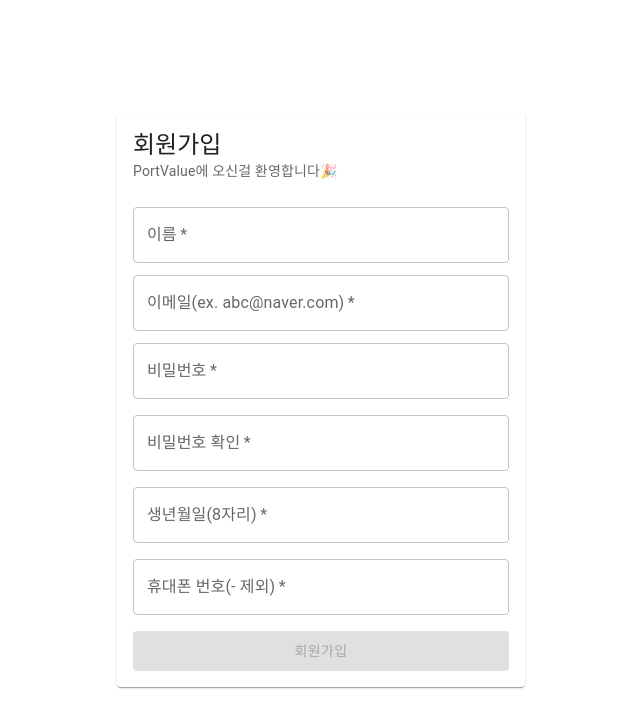
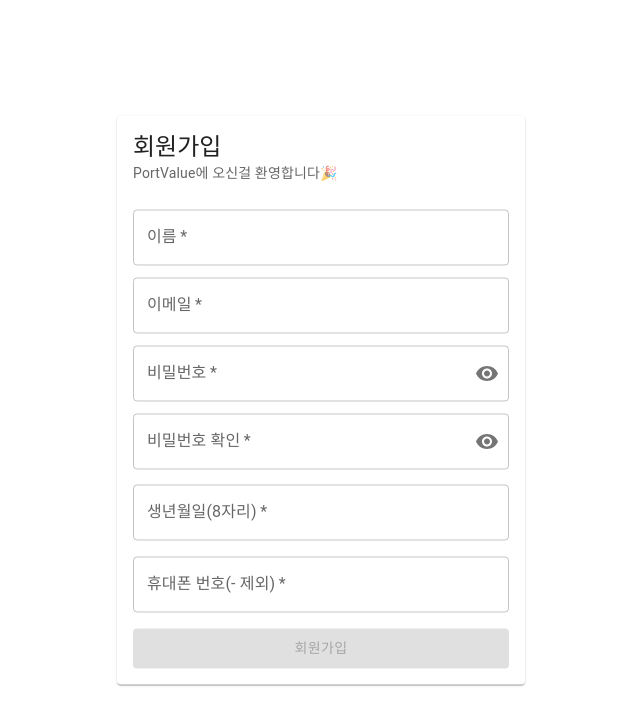
Before and after one commit to DannyJ34/pv_cms_fe, a React (Create React App) app: page /signup in a window 1280 px wide. Shown: the top 728 px of the page, without its empty margins (319-959 px from the left). Built offline with nearby package versions, Linux system fonts and the light colour scheme.

Commit message:
Signup ui 완료 - API 붙이는 작업 남음

```diff
--- a/package.json
+++ b/package.json
@@ -5,6 +5,7 @@
   "dependencies": {
     "@emotion/react": "^11.9.3",
     "@emotion/styled": "^11.9.3",
+    "@mui/icons-material": "^5.8.4",
     "@mui/material": "^5.8.4",
     "@testing-library/jest-dom": "^5.16.4",
     "@testing-library/react": "^12.1.4",
--- a/src/App.js
+++ b/src/App.js
@@ -10,7 +10,7 @@ const App = () => {
   return (
     <BrowserRouter>
       <Routes>
-        <Route exact path="/" element={<Home />} />
+        <Route exact path="/home" element={<Home />} />
         <Route exact path="/signin" element={<Signin />} />
         <Route exact path="/signup" element={<Signup />} />
         <Route exact path="*" element={<NotFound />} />
--- a/src/pages/Signin.js
+++ b/src/pages/Signin.js
@@ -49,7 +49,7 @@ const Signin = () => {
     }
 
     useEffect(() => {
-        if (email && password !== "") {
+        if (email !== "" && password !== "") {
             setDisabled(false)
         } else {
             setDisabled(true)
--- a/src/pages/Signup.js
+++ b/src/pages/Signup.js
@@ -6,12 +6,14 @@ import Button from '@mui/material/Button';
 import Typography from '@mui/material/Typography';
 import TextField from '@mui/material/TextField';
 import IconButton from '@mui/material/IconButton';
+import OutlinedInput from '@mui/material/OutlinedInput';
+import FormHelperText from '@mui/material/FormHelperText';
+import InputLabel from '@mui/material/InputLabel';
 import InputAdornment from '@mui/material/InputAdornment';
 import FormControl from '@mui/material/FormControl';
 import Visibility from '@mui/icons-material/Visibility';
 import VisibilityOff from '@mui/icons-material/VisibilityOff';
 import styled from "styled-components";
-
 
 const Signup = () => {
     const navigate = useNavigate();
@@ -20,7 +22,8 @@ const Signup = () => {
     const [email, setEmail] = useState("");
     const [password, setPassword] = useState("");
     const [confirmPassword, setConfirmPassword] = useState("");
-    const [showPassword, setShowPassword] = useState(false);
+    const [showPasswordValue, setShowPasswordValue] = useState({ showPassword: false });
+    //const [showPassword, setShowPassword] = useState(false);
     const [birthdate, setBirthdate] = useState("");
     const [phoneNumber, setPhoneNumber] = useState("");
     const [disabled, setDisabled] = useState(true);
@@ -30,7 +33,7 @@ const Signup = () => {
     };
 
     const [errFromEmail, setErrFromEmail] = useState(false);
-    const [errFromConfirmPassword, setErrFromConfirmPassword] = useState(false);
+    const [errFromConfirmPassword, setErrFromConfirmPassword] = useState("");
     const [errFromBirthdate, setErrFromBirthdate] = useState(false);
     const [errFromPhoneNumber, setErrFromPhoneNumber] = useState(false);
 
@@ -50,8 +53,19 @@ const Signup = () => {
         setConfirmPassword(event.target.value);
     };
 
-    const handleShowPassword = (event) => {
-        setConfirmPassword(event.target.value);
+    const handleShowPassword = () => {
+        setShowPasswordValue({
+            showPassword: !showPasswordValue.showPassword
+        });
+    };
+    // //const handleShowPassword = () => {
+    //     setShowPassword({
+    //         showPassword: !showPassword
+    //     });
+    // }; 이렇게 객체가 되는 경우를 방지하는 방법이 또 무엇이 있는지?
+
+    const handleMouseDownPassword = (event) => {
+        event.preventDefault();
     };
 
     const handleBirthdateChange = (event) => {
@@ -63,18 +77,21 @@ const Signup = () => {
     };
 
     const signUpInfoSummit = () => {
-        console.log("email: " + email)
+        // console.log("email: " + email)
         console.log("password: " + password)
-        console.log("errFromBirthdate: " + errFromBirthdate)
-        console.log("birthdate.length: " + birthdate.length)
-        console.log("errFromPhoneNumber: " + errFromPhoneNumber)
-        console.log("phoneNumber.length: " + phoneNumber.length)
-
+        console.log("confirmPassword: " + confirmPassword)
+        // console.log("errFromBirthdate: " + errFromBirthdate)
+        // console.log("birthdate.length: " + birthdate.length)
+        // console.log("errFromPhoneNumber: " + errFromPhoneNumber)
+        // console.log("phoneNumber.length: " + phoneNumber.length)
+        console.log("errFromConfirmPassword: " + errFromConfirmPassword)
+        // console.log(showPasswordValue)
 
         if (confirmPassword !== password)
-            setErrFromConfirmPassword(true)
+            setErrFromConfirmPassword("비밀번호가 일치하지 않습니다.")
         else
-            setErrFromConfirmPassword(false);
+            setErrFromConfirmPassword("");
+        //공백이 아니면 true라는 점을 기반으로 코드를 짠 경우.
 
         if (birthdate.length !== 8)
             setErrFromBirthdate(true)
@@ -90,11 +107,26 @@ const Signup = () => {
     }
 
     useEffect(() => {
-        if (managerName !== "" && email !== "" && password !== "" && confirmPassword !== "" && birthdate !== "" && phoneNumber !== "")
+        if (managerName !== "" &&
+            email !== "" &&
+            password !== "" &&
+            confirmPassword !== "" &&
+            birthdate !== "" &&
+            phoneNumber !== ""
+        )
             setDisabled(false)
         else
             setDisabled(true)
     }, [managerName, email, password, confirmPassword, birthdate, phoneNumber])
+
+    useEffect(() => {
+        // if (showPassword == 0)
+        //     setShowPassword(true)
+        // else
+        //     setShowPassword(false)
+
+        console.log("showPasswordValue: ", showPasswordValue.showPassword)
+    }, [showPasswordValue.showPassword])
 
     return (
         <CardPositionDiv>
@@ -122,7 +154,6 @@ const Signup = () => {
                     variant="outlined"
                     type="text"
                     required
-                    type="string"
                     value={managerName}
                     onChange={handleManagerNameChange}
                     sx={{
@@ -133,7 +164,7 @@ const Signup = () => {
                 />
                 <TextField
                     id="outlined-basic"
-                    label="이메일(ex. abc@naver.com)"
+                    label="이메일"
                     name="email"
                     variant="outlined"
                     required
@@ -147,68 +178,85 @@ const Signup = () => {
                         mb: "12px"
                     }}
                 />
-                {/* <FormControl
-                    id="outlined-adornment-password"
-                    type={showPassword ? 'text' : 'password'}
-                    label="비밀번호"
-                    name="password"
+                <FormControl
                     variant="outlined"
                     required
-                    value={password}
-                    onChange={handlePasswordChange}
                     sx={{
                         width: "376px",
                         ml: "16px",
-                        mb: "16px"
+                        mb: "12px"
                     }}
+                >
+                    <InputLabel htmlFor="outlined-adornment-password">비밀번호</InputLabel>
+                    <OutlinedInput
+                        id="outlined-adornment-password"
+                        type={showPasswordValue.showPassword ? 'text' : 'password'}
+                        name="password"
+                        value={password}
+                        onChange={handlePasswordChange}
                         endAdornment={
                             <InputAdornment position="end">
                                 <IconButton
                                     aria-label="toggle password visibility"
                                     onClick={handleShowPassword}
+                                    onMouseDown={handleMouseDownPassword}
                                     edge="end"
                                 >
-                                {showPassword ? <VisibilityOff /> : <Visibility />}
+                                    {showPasswordValue.showPassword ? <VisibilityOff /> : <Visibility />}
                                 </IconButton>
                             </InputAdornment>
                         }
-                /> */}
-                <TextField
-                    id="outlined-basic"
                         label="비밀번호"
-                    name="password"
+                    />
+                </FormControl>
+                <FormControl
                     variant="outlined"
                     required
-                    value={password}
-                    onChange={handlePasswordChange}
-                    sx={{
-                        width: "376px",
-                        ml: "16px",
-                        mb: "16px"
-                    }}
-                />
-                <TextField
-                    id="outlined-basic"
-                    label="비밀번호 확인"
-                    name="confirmPassword"
-                    variant="outlined"
-                    required
-                    value={confirmPassword}
-                    onChange={handleConfirmPasswordChange}
                     error={errFromConfirmPassword}
                     helperText={errFromConfirmPassword ? "비밀번호가 일치하지 않습니다." : ""}
                     sx={{
                         width: "376px",
                         ml: "16px",
-                        mb: "16px"
+                        mb: "12px"
                     }}
+                >
+                    <InputLabel htmlFor="outlined-adornment-password">비밀번호 확인</InputLabel>
+                    <OutlinedInput
+                        id="outlined-adornment-password"
+                        type={showPasswordValue.showPassword ? 'text' : 'password'}
+                        name="confirmPassword"
+                        aria-describedby="outlined-helper-text"
+                        value={confirmPassword}
+                        onChange={handleConfirmPasswordChange}
+                        endAdornment={
+                            <InputAdornment position="end">
+                                <IconButton
+                                    aria-label="toggle password visibility"
+                                    onClick={handleShowPassword}
+                                    onMouseDown={handleMouseDownPassword}
+                                    edge="end"
+                                >
+                                    {showPasswordValue.showPassword ? <VisibilityOff /> : <Visibility />}
+                                </IconButton>
+                            </InputAdornment>
+                        }
+
+                        label="비밀번호 확인"
                     />
+                    <FormHelperText
+                        id="outlined-helper-text"
+                    >
+                        {errFromConfirmPassword}
+                    </FormHelperText>
+                </FormControl>
                 <TextField
                     id="outlined-basic"
                     label="생년월일(8자리)"
                     name="birthdate"
                     variant="outlined"
                     required
+                    // type="number"
+                    //     type number와 maxlength는 같이 사용 못 함 (참고 링크: https://cofs.tistory.com/215)
                     value={birthdate}
                     onChange={handleBirthdateChange}
                     error={errFromBirthdate}
@@ -230,6 +278,7 @@ const Signup = () => {
                     name="PhoneNumber"
                     variant="outlined"
                     required
+                    type="tel"
                     value={phoneNumber}
                     onChange={handlePhoneNumberChange}
                     error={errFromPhoneNumber}
```
Also changed, not shown: 1 other file (tests, documents, lock files or other folders). Lines whose indentation alone changed are shown as unchanged.
